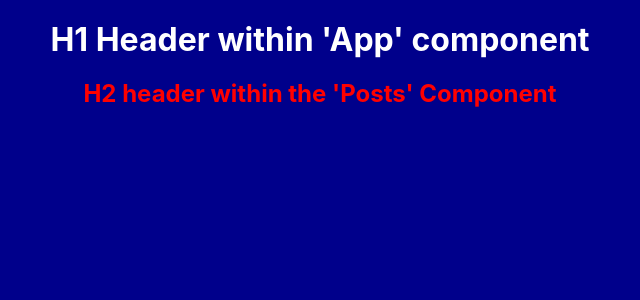
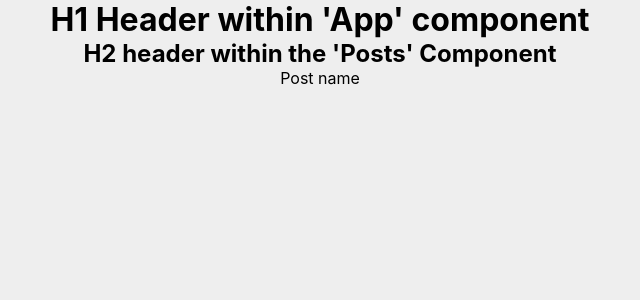
Before and after one commit to jonnytse/graphql-react-app, a React (Create React App) app in the folder client/: page / in a window 1280 px wide. Shown: the top 300 px of the page, without its empty margins (320-960 px from the left). Built offline with nearby package versions, Linux system fonts and the light colour scheme.

Commit message:
app.js set up inside a container folder, and posts.js set up inside a components folder. Headers are rendering correctly to browser

```diff
--- a/client/src/components/Posts/Posts.js
+++ b/client/src/components/Posts/Posts.js
@@ -6,6 +6,9 @@ class Posts extends Component {
         return (
             <div className={styles.posts}>
                 <h2>H2 header within the 'Posts' Component</h2>
+                <ul>
+                    <li>Post name</li>
+                </ul>
             </div>
         )
     }
--- a/client/src/container/App/App.module.scss
+++ b/client/src/container/App/App.module.scss
@@ -6,13 +6,6 @@
 
   .App {
     text-align: center;
-    color: white;
     min-height: 100vh;
-    background-color: darkblue;
-    padding-top: 20px;
+    background-color: #eee;
   }
-
-  h2 {
-    color: red;
-    padding-top: 20px;
-  }
```
